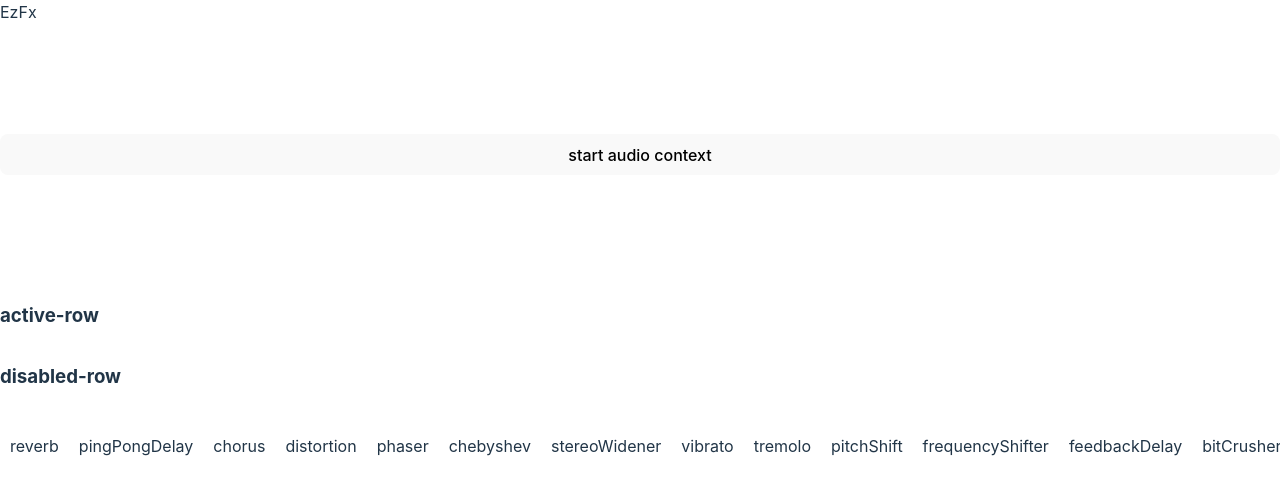
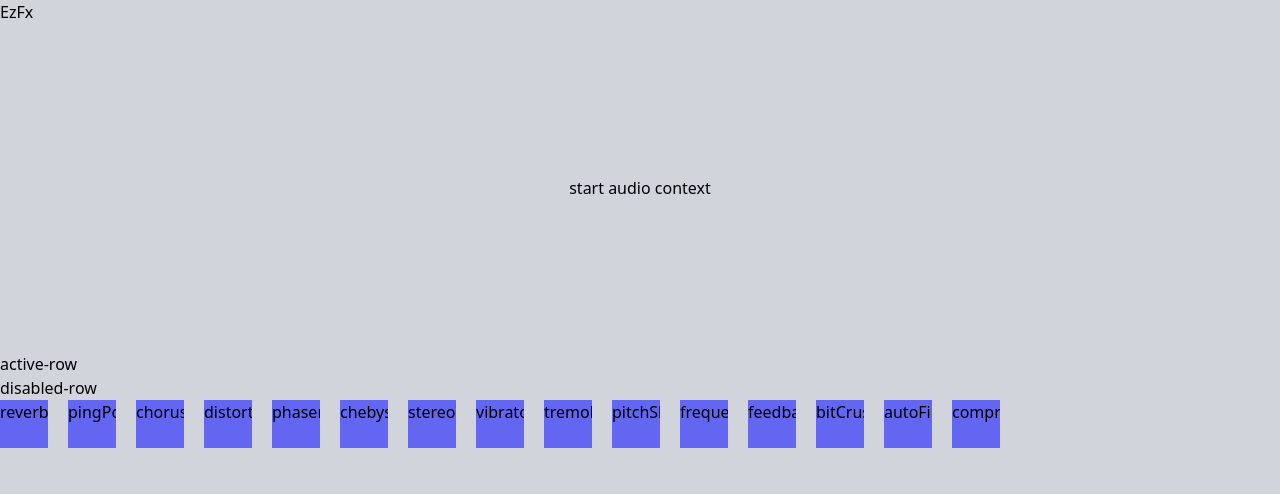
Before and after one commit to mkw2000/ez-fx, a React (Vite) app: page / in a window 1280 px wide. Shown: the top 494 px of the page. Built offline with nearby package versions, Linux system fonts and the light colour scheme.

Commit message:
removed styled components / added tailwind

```diff
--- a/package.json
+++ b/package.json
@@ -15,7 +15,6 @@
     "react": "^18.2.0",
     "react-dom": "^18.2.0",
     "react-horizontal-scrolling-menu": "^3.2.0",
-    "styled-components": "^5.3.5",
     "tone": "^14.7.77"
   },
   "devDependencies": {
@@ -23,6 +22,9 @@
     "@types/react-dom": "^18.0.6",
     "@types/styled-components": "^5.1.26",
     "@vitejs/plugin-react": "^2.0.1",
+    "autoprefixer": "^10.4.12",
+    "postcss": "^8.4.17",
+    "tailwindcss": "^3.1.8",
     "typescript": "^4.6.4",
     "vite": "^3.0.7"
   }
--- /dev/null
+++ b/postcss.config.cjs
@@ -0,0 +1,6 @@
+module.exports = {
+  plugins: {
+    tailwindcss: {},
+    autoprefixer: {},
+  },
+}
--- a/src/App.css
+++ /dev/null
@@ -1,34 +0,0 @@
-.logo {
-  height: 6em;
-  padding: 1.5em;
-  will-change: filter;
-}
-.logo:hover {
-  filter: drop-shadow(0 0 2em #646cffaa);
-}
-.logo.react:hover {
-  filter: drop-shadow(0 0 2em #61dafbaa);
-}
-
-@keyframes logo-spin {
-  from {
-    transform: rotate(0deg);
-  }
-  to {
-    transform: rotate(360deg);
-  }
-}
-
-@media (prefers-reduced-motion: no-preference) {
-  a:nth-of-type(2) .logo {
-    animation: logo-spin infinite 20s linear;
-  }
-}
-
-.card {
-  padding: 2em;
-}
-
-.read-the-docs {
-  color: #888;
-}
--- a/src/App.tsx
+++ b/src/App.tsx
@@ -1,6 +1,5 @@
 import { DragDropContext, DropResult } from "@hello-pangea/dnd";
 import { useEffect, useRef, useState } from "react";
-import "./App.css";
 import * as Tone from "tone";
 import { FxSection, Visualizer, EffectController } from "./components";
 import { EffectsEnum, EffectType, Row } from "./types";
@@ -335,7 +334,7 @@ function App() {
   };
 
   return (
-    <div className="app-container">
+    <div className="bg-gray-300 flex flex-col items-stretch justify-between min-h-screen">
       <div className="app-header">EzFx</div>
       {!audioContextStarted ? (
         <button
--- a/src/components/drag-drop/effect.tsx
+++ b/src/components/drag-drop/effect.tsx
@@ -6,25 +6,18 @@ type Props = {
   index: number;
 };
 
-const Container = styled.div`
-  display: flex;
-  flex-direction: column;
-`;
-
-const Title = styled.p``;
-
 export function Effect({ effectId, index }: Props) {
   return (
     <Draggable draggableId={effectId} index={index}>
       {(provided) => (
-        <Container
+        <div
           {...provided.draggableProps}
           {...provided.dragHandleProps}
           ref={provided.innerRef}
-          className="effect"
+          className="h-12 w-12 ml=5 mr-5  flex flex-col overflow-hidden bg-indigo-500"
         >
-          <Title>{effectId}</Title>
-        </Container>
+          <div>{effectId}</div>
+        </div>
       )}
     </Draggable>
   );
--- a/src/components/drag-drop/fx-section.tsx
+++ b/src/components/drag-drop/fx-section.tsx
@@ -9,28 +9,16 @@ type Props = {
   effects: EffectType[];
 };
 
-const Container = styled.div`
-  display: flex;
-  flex-direction: column;
-  align-items: stretch;
-  justify-content: space-between;
-  min-height: 100%;
-`;
-const Title = styled.h3``;
-const Effects = styled.div`
-  display: flex;
-  flex-direction: row;
-  max-width: 100vw;
-  overflow-x: scroll;
-`;
-
 export function FxSection({ onSelect, row, effects }: Props) {
   return (
     <Droppable direction="horizontal" droppableId={row}>
       {(provided) => (
-        <Container ref={provided.innerRef}>
-          <Title>{row}</Title>
-          <Effects className="effects">
+        <div
+          className="flex flex-col items-stretch justify-between min-h-full"
+          ref={provided.innerRef}
+        >
+          <div>{row}</div>
+          <div className="flex flex-row overflow-x-scroll max-w-full">
             {effects
               ? effects.map((effect, i) => {
                   return (
@@ -46,8 +34,8 @@ export function FxSection({ onSelect, row, effects }: Props) {
                 })
               : null}
             {provided.placeholder}
-          </Effects>
-        </Container>
+          </div>
+        </div>
       )}
     </Droppable>
   );
--- a/src/index.css
+++ b/src/index.css
@@ -1,3 +1,7 @@
+@tailwind base;
+@tailwind components;
+@tailwind utilities;
+/*
 :root {
   font-family: Inter, Avenir, Helvetica, Arial, sans-serif;
   font-size: 16px;
@@ -97,4 +101,4 @@ button:focus-visible {
   button {
     background-color: #f9f9f9;
   }
-}
+} */
--- /dev/null
+++ b/tailwind.config.cjs
@@ -0,0 +1,8 @@
+/** @type {import('tailwindcss').Config} */
+module.exports = {
+  content: ["./index.html", "./src/**/*.{js,ts,jsx,tsx}"],
+  theme: {
+    extend: {},
+  },
+  plugins: [],
+};
```
Also changed, not shown: 1 other file (tests, documents, lock files or other folders).
